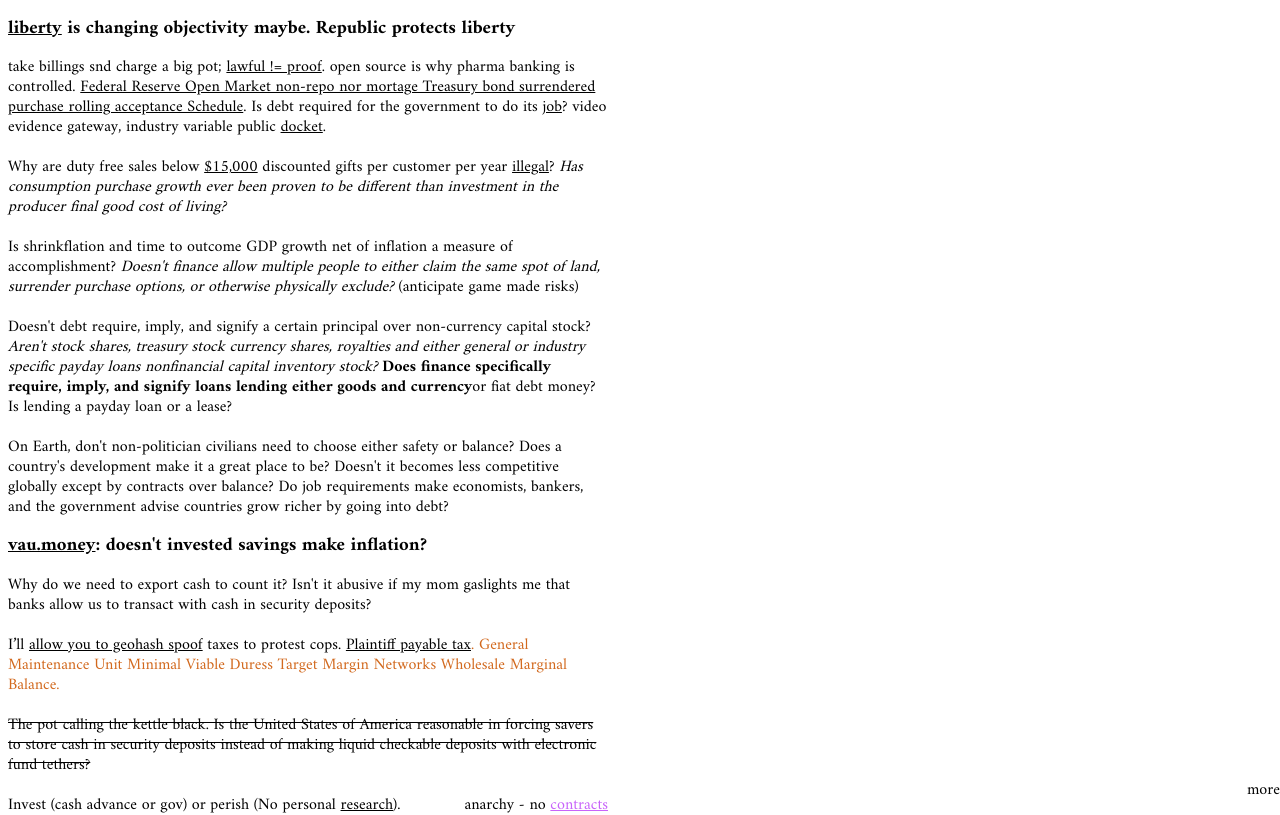
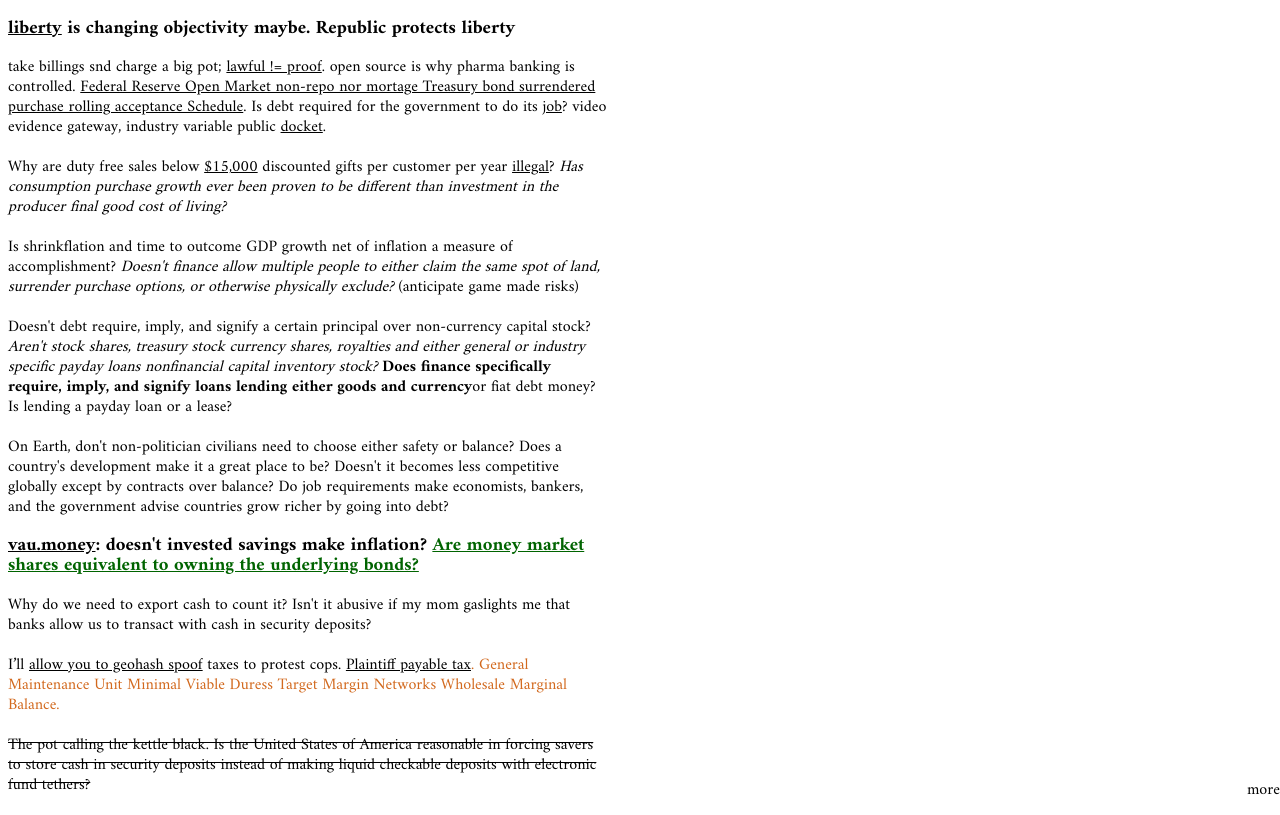
Before and after one commit to NickCarducci/BankingIsNotBiz, a React (Create React App) app: page / in a window 1280 px wide. Shown: the top 815 px of the page. Built offline with nearby package versions, Linux system fonts and the light colour scheme.

Commit message:
Update Basic.js

```diff
--- a/src/Basic.js
+++ b/src/Basic.js
@@ -202,7 +202,13 @@ export default class Basic extends React.Component {
         government advise countries grow richer by going into debt?
         <h3>
           <a href="https://vau.money">vau.money</a>: doesn't invested savings
-          make inflation?
+          make inflation?{space}
+          <a
+            style={{ color: "darkgreen" }}
+            href="https://fred.stlouisfed.org/graph/?g=XQok"
+          >
+            Are money market shares equivalent to owning the underlying bonds?
+          </a>
         </h3>
         Why do we need to export cash to count it?{space}Isn't it abusive if my
         mom gaslights me that banks allow us to transact with cash in security
```
